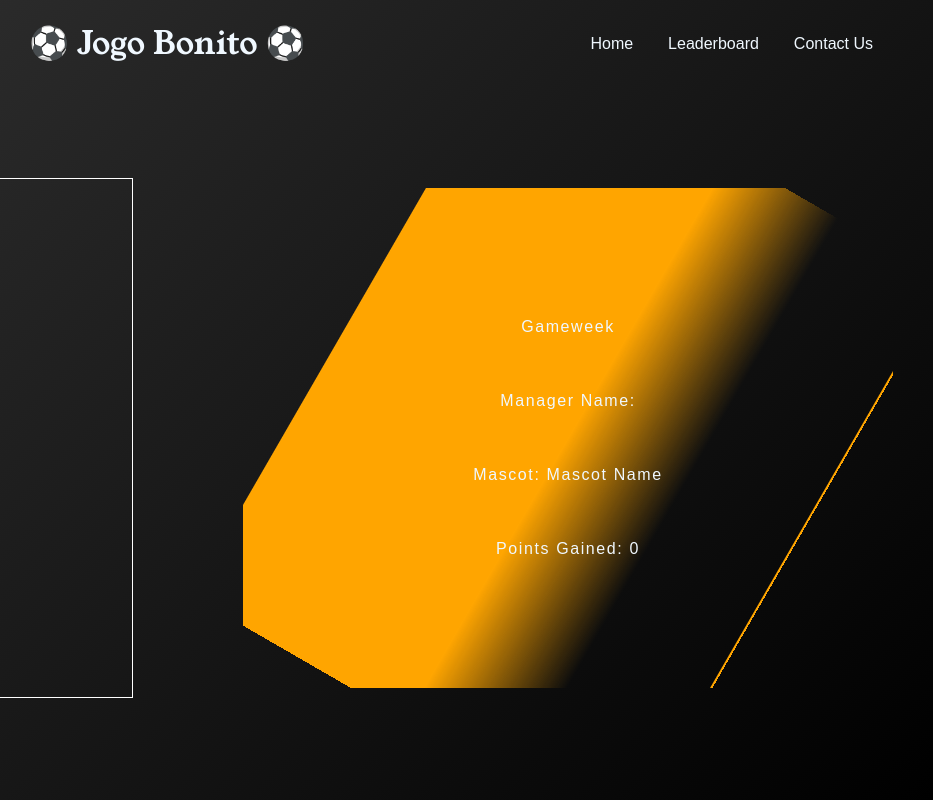
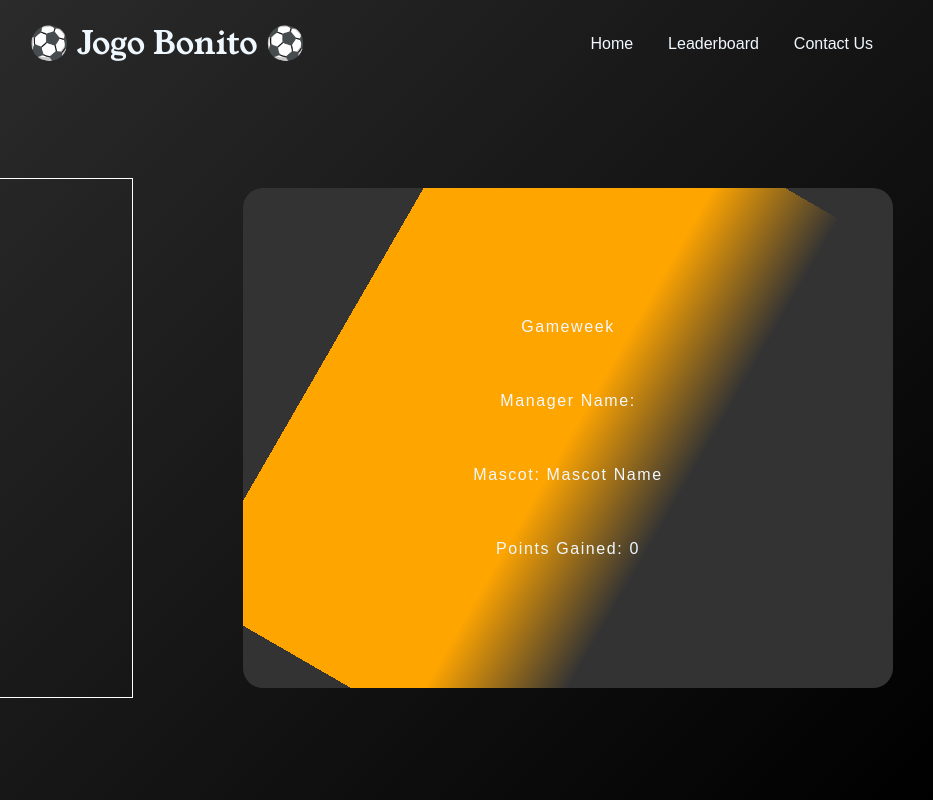
Before and after one commit to DavisKiprotich/Fantasy-Tailwind, a website: page index.html in a window 1280 px wide. Shown: the full height of the page, 347-1280 px from the left. Drawn offline with nearby package versions, Linux system fonts and the light colour scheme.

Commit message:
Animation feature part 2

```diff
--- a/styles.css
+++ b/styles.css
@@ -106,7 +106,9 @@ main{
     margin-left: 35px;
     position: relative;
     z-index: 1;
+    background-color: #333;
 }
+
 
 .manager-details::before{
     content: '';
@@ -118,10 +120,10 @@ main{
     /* width: 100%; */
     height: 500px;
     /* height: 100%; */
-    border: 2px solid transparent;
     background: linear-gradient(0deg, transparent,transparent,orange,orange,orange);
     animation: animate 6s linear infinite;
     z-index: -1;
+    transform-origin: center;
 }
 @keyframes animate{
     /* 0%{
```
